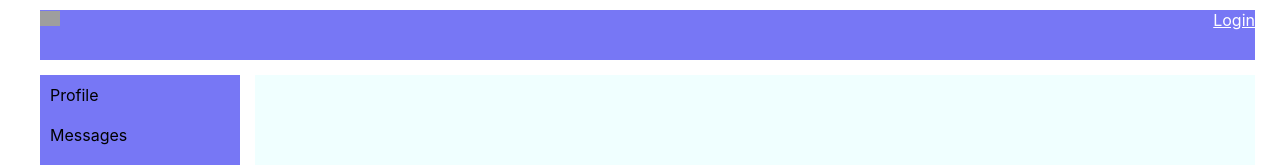
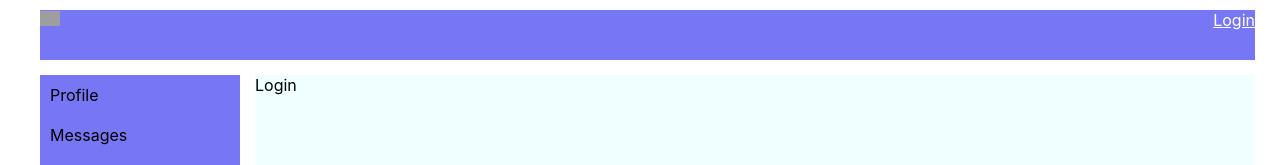
Before and after one commit to kokolka/my-lerning-repa, a React (Create React App) app: page /login in a window 1280 px wide. Shown: the top 165 px of the page. Built offline with nearby package versions, Linux system fonts and the light colour scheme; no server answers; grey boxes are pictures that could not be loaded.

Commit message:
lesson 68

```diff
--- a/src/App.js
+++ b/src/App.js
@@ -10,6 +10,7 @@
 import UsersContainer from './components/Users/UsersContainer';
 import ProfileContainer from './components/Profile/ProfileContainer';
 import HeaderContainer from './components/Header/HeaderContainer';
+import Login from './components/Login/Login';
 
 const App = () => {
   return (
@@ -30,6 +31,7 @@
           <Route path='/music' element={<Music />} />
           <Route path='/setting' element={<Setting />} />
           <Route path='/users' element={<UsersContainer />} />
+          <Route path='/login' element={<Login />} />
         </Routes>
       </div>
     </div>
--- a/src/components/Dialogs/Dialogs.jsx
+++ b/src/components/Dialogs/Dialogs.jsx
@@ -1,11 +1,11 @@
 import React from 'react';
+import {Navigate} from 'react-router-dom';
+
 import Dialog from './Dialog/Dialog';
 import Message from './Message/Message';
 import s from './Dialogs.module.css';
 
 const Dialogs = (props) => {
-
-    debugger;
 
     //список диалогов
     let dialogsElements =
@@ -22,6 +22,9 @@
         let text = e.target.value;
         props.onChangeMessage(text);
     }
+
+    if(!props.isAuth) return <Navigate to={'/login'}/>;
+
     return (
         <div className={s.dialogs}>
             <div className={s.dialogsItem}>
--- a/src/components/Dialogs/DialogsContainer.jsx
+++ b/src/components/Dialogs/DialogsContainer.jsx
@@ -7,7 +7,8 @@
     return{
         dialogsData: state.dialogs.dialogsData,
         messagesData: state.dialogs.messagesData,
-        newMessage: state.dialogs.newMessage
+        newMessage: state.dialogs.newMessage,
+        isAuth: state.auth.isAuth
     }
 }
 
--- /dev/null
+++ b/src/components/Login/Login.jsx
@@ -0,0 +1,12 @@
+import React from "react";
+//import s from 'Login.module.css';
+
+const Login = () => {
+    return(
+        <div>
+            Login
+        </div>
+    );
+}
+
+export default Login;
--- a/src/components/News/News.jsx
+++ b/src/components/News/News.jsx
@@ -1,6 +1,5 @@
 import React from 'react';
-import prof from './News.module.css';
-//import './Profile.css';
+import s from './News.module.css';
 
 const News = () => {
     return (
--- a/src/components/Profile/ProfileContainer.jsx
+++ b/src/components/Profile/ProfileContainer.jsx
@@ -1,7 +1,8 @@
 import React from 'react';
-import { connect } from 'react-redux';
 import Profile from './Profile';
 import { setUserProfile, setCurrentIdUser, getUserPageFunction } from '../../redux/profile-reducer';
+import { Navigate } from 'react-router-dom';
+import { connect } from 'react-redux';
 
 class ProfileContainer extends React.Component {
     constructor(props, param, lastIdParam) {
@@ -33,6 +34,8 @@
     }
 
     render() {
+
+        if(!this.props.isAuth) return <Navigate to={'/login'}/>;
         return (
             // ...this.props - передача всех props
             <Profile
@@ -47,7 +50,8 @@
 
 let mapStateToProps = (state) => ({
     profile: state.profilePage.profile,
-    currentPageUser: state.profilePage.currentPageUser
+    currentPageUser: state.profilePage.currentPageUser,
+    isAuth: state.auth.isAuth
 })
 
 export default connect(mapStateToProps, {
```
Also changed, not shown: src/components/Login/Login.module.css (added), src/redux/auth-reducer.js (line endings or trailing spaces).
